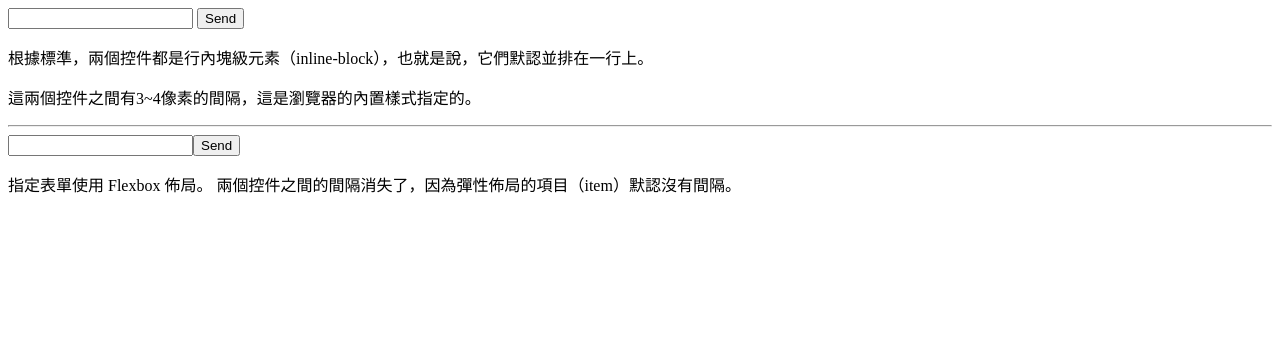
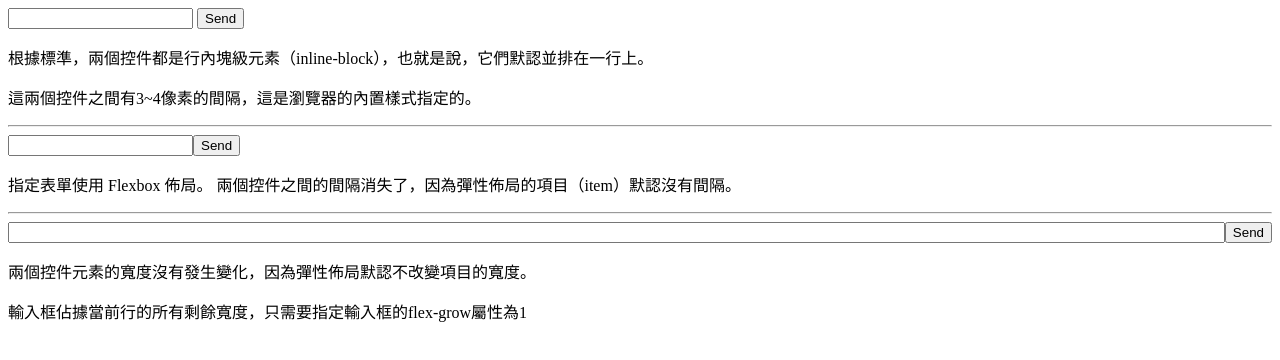
Before and after one commit to JacobHsu/flexbox-form, a plain HTML site: page docs/index.html in a window 1280 px wide. Drawn offline with Linux system fonts and the light colour scheme.

Commit message:
flex-grow

```diff
--- a/docs/index.html
+++ b/docs/index.html
@@ -25,5 +25,19 @@
 	  <button type="submit">Send</button>
 	</form>
 	<p>指定表單使用 Flexbox 佈局。 兩個控件之間的間隔消失了，因為彈性佈局的項目（item）默認沒有間隔。</p>
+
+	<hr>
+
+	<style type="text/css">
+		.input  {
+		  flex-grow: 1;
+		}
+	</style>
+	<form class="form">
+	  <input type="email" name="email" class="input">
+	  <button type="submit">Send</button>
+	</form>
+	<p>兩個控件元素的寬度沒有發生變化，因為彈性佈局默認不改變項目的寬度。</p>
+	<p>輸入框佔據當前行的所有剩餘寬度，只需要指定輸入框的flex-grow屬性為1</p>
 </body>
 </html>
```
